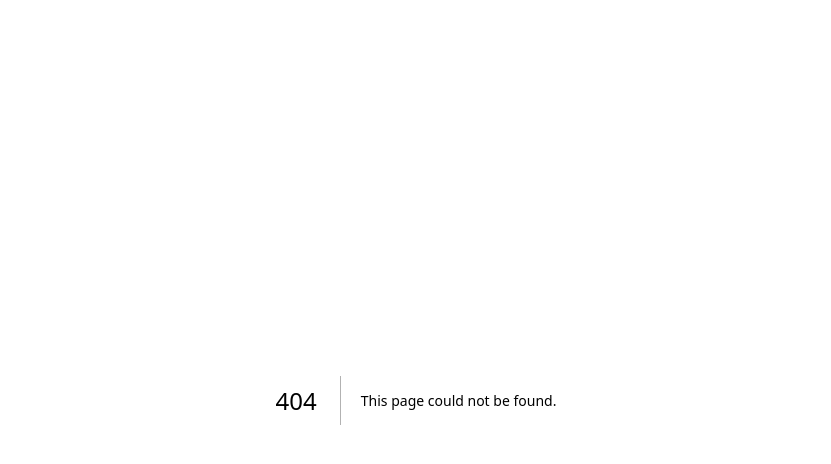
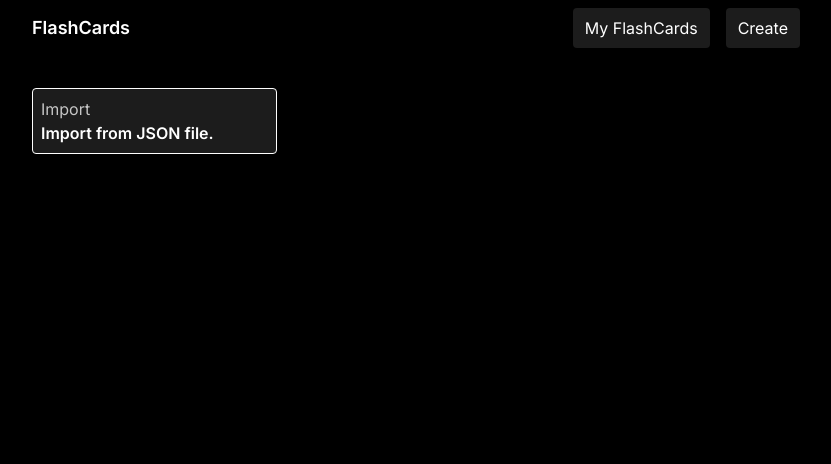
Before and after one commit to 8liam/flashcard, a Next.js app: page /flashcards in a window 1280 px wide. Before the commit this address had no page. Shown: the top 464 px of the page, without its empty margins (224-1055 px from the left). Built offline with nearby package versions, Linux system fonts and the light colour scheme.

Commit message:
UI: Layout for flashcards page.

```diff
--- /dev/null
+++ b/app/flashcards/page.tsx
@@ -0,0 +1,14 @@
+import Navbar from "../components/navbar";
+import FlashCards from "../components/pages/flashcards";
+
+export default function FlashCardsLayout() {
+    return (
+        <>
+            <header>
+                <Navbar />
+            </header>
+            <FlashCards />
+        </>
+
+    )
+}
```
